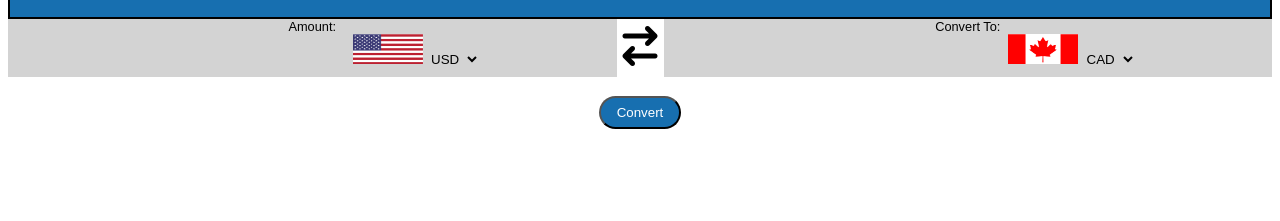
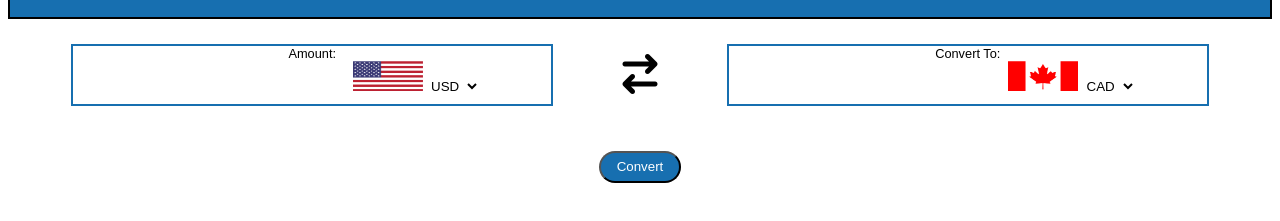
Before and after one commit to IsaMelendezT/USCADConvertor_MariaMelendez, a plain HTML site: page index.html in a window 1280 px wide. Shown: the part 121-342 px from the top of the page. Drawn offline with Linux system fonts and the light colour scheme.

Commit message:
Styling convertor container

```diff
--- a/css/style.css
+++ b/css/style.css
@@ -20,23 +20,25 @@ label {
 }
 
 /*Styling convertor container*/
-#Convertor{
+/* #Convertor{
     display: flex;
     justify-content: space-between;
     align-items: center;
-}
+} */
 
 /*Styling currency1 and currency2 container*/
 #Currency1, #Currency2 {
-    flex: 1;
+    /* flex: 1; */
     text-align: center;
     align-items: center;
-    background-color: lightgray;
+    background-color: white;
+    border: 2px rgb(23,111,176) solid;
+    /* margin: 2% 5%; */
 }
 
 /*Styling inputs background and border*/
 #Initial, #Final{
-    background-color: lightgray;
+    background-color: white;
 }
 
 input {
@@ -87,3 +89,19 @@ select {
     background-color: white;
     color: rgb(23,111,176)
 }
+
+@media (min-width: 769px ){
+
+    /*Styling convertor container*/
+    #Convertor{
+        display: flex;
+        justify-content: space-between;
+        align-items: center;
+    }
+
+    /*Styling currency1 and currency2 container*/
+    #Currency1, #Currency2 {
+        flex: 1;
+        margin: 2% 5%;
+    }
+}
```
